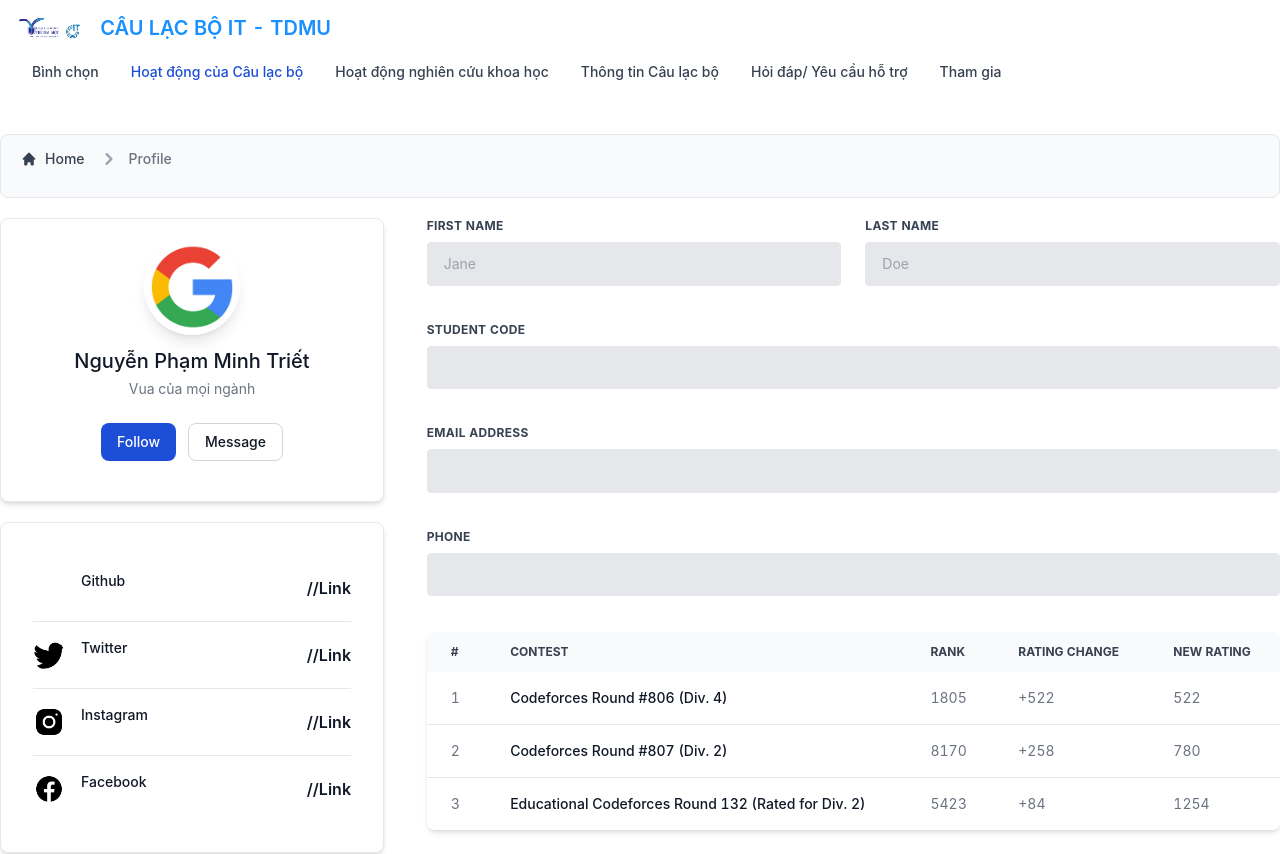
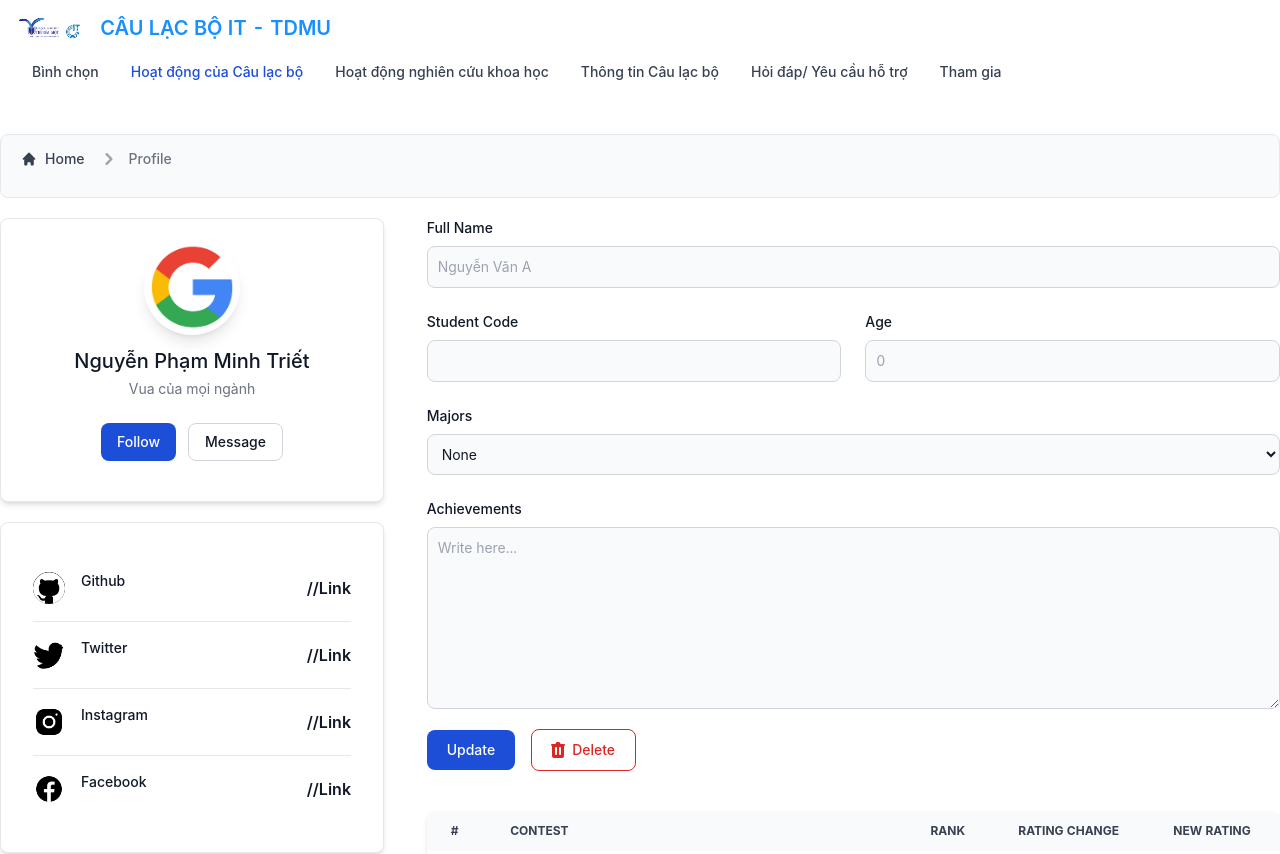
Before and after one commit to minhtriet2903/TDMU_ITCLUB_WEB, a Next.js app: page /User in a window 1280 px wide. Shown: the top 854 px of the page. Built offline with nearby package versions, Linux system fonts and the light colour scheme.

Commit message:
Update form profile (have achievements)

```diff
--- a/pages/User/index.js
+++ b/pages/User/index.js
@@ -123,7 +123,7 @@ const App = () => {
                       <div class="flex items-center space-x-4">
                         <div class="flex-shrink-0">
                           <img
-                            class="w-8 h-8 rounded-full"
+                            class="w-8 h-8 rounded-full bg-black"
                             src="/github-mark-white.png"
                             alt="GithubLogo"
                           ></img>
@@ -200,88 +200,49 @@ const App = () => {
               </div>
             </div>
             <div class="profile-right w-full col-span-2">
-              <form class="w-full">
-                <div class="flex flex-wrap -mx-3 mb-6">
-                  <div class="w-full md:w-1/2 px-3 mb-6 md:mb-0">
-                    <label
-                      class="block uppercase tracking-wide text-gray-700 text-xs font-bold mb-2"
-                      for="grid-first-name"
-                    >
-                      First Name
-                    </label>
-                    <input
-                      class="appearance-none block w-full bg-gray-200 text-gray-700 border rounded py-3 px-4 mb-3 leading-tight focus:outline-none focus:bg-white"
-                      id="grid-first-name"
-                      type="text"
-                      placeholder="Jane"
-                    ></input>
-                  </div>
-                  <div class="w-full md:w-1/2 px-3">
-                    <label
-                      class="block uppercase tracking-wide text-gray-700 text-xs font-bold mb-2"
-                      for="grid-last-name"
-                    >
-                      Last Name
-                    </label>
-                    <input
-                      class="appearance-none block w-full bg-gray-200 text-gray-700 border border-gray-200 rounded py-3 px-4 leading-tight focus:outline-none focus:bg-white focus:border-gray-500"
-                      id="grid-last-name"
-                      type="text"
-                      placeholder="Doe"
-                    ></input>
-                  </div>
+              <div class="w-full mx-auto">
+            <form>
+                <div class="grid gap-4 mb-4 sm:grid-cols-2 sm:gap-6 sm:mb-5">
+                    <div class="sm:col-span-2">
+                        <label for="name" class="block mb-2 text-sm font-medium text-gray-900 dark:text-black">Full Name</label>
+                        <input type="text" name="name" id="name" class="bg-gray-50 border border-gray-300 text-gray-900 text-sm rounded-lg focus:ring-primary-600 focus:border-primary-600 block w-full p-2.5 dark:bg-gray-700 dark:border-gray-600 dark:placeholder-gray-400 dark:text-white dark:focus:ring-primary-500 dark:focus:border-primary-500" placeholder="Nguyễn Văn A" required=""></input>
+                    </div>
+                    <div class="w-full">
+                        <label for="code" class="block mb-2 text-sm font-medium text-gray-900 dark:text-black">Student Code</label>
+                        <input type="text" name="code" id="code" class="bg-gray-50 border border-gray-300 text-gray-900 text-sm rounded-lg focus:ring-primary-600 focus:border-primary-600 block w-full p-2.5 dark:bg-gray-700 dark:border-gray-600 dark:placeholder-gray-400 dark:text-white dark:focus:ring-primary-500 dark:focus:border-primary-500" value="" required=""></input>
+                    </div>
+                    <div class="w-full">
+                        <label for="age" class="block mb-2 text-sm font-medium text-gray-900 dark:text-black">Age</label>
+                        <input type="number" name="age" id="age" class="bg-gray-50 border border-gray-300 text-gray-900 text-sm rounded-lg focus:ring-primary-600 focus:border-primary-600 block w-full p-2.5 dark:bg-gray-700 dark:border-gray-600 dark:placeholder-gray-400 dark:text-white dark:focus:ring-primary-500 dark:focus:border-primary-500" value="" placeholder="0" required=""></input>
+                    </div>
+                    <div class="sm:col-span-2">
+                        <label for="majors" class="block mb-2 text-sm font-medium text-gray-900 dark:text-black">Majors</label>
+                        <select id="majors" class="bg-gray-50 border border-gray-300 text-gray-900 text-sm rounded-lg focus:ring-primary-500 focus:border-primary-500 block w-full p-2.5 dark:bg-gray-700 dark:border-gray-600 dark:placeholder-gray-400 dark:text-white dark:focus:ring-primary-500 dark:focus:border-primary-500">
+                            <option selected="">None</option>
+                            <option value="CNTT">Information Technology</option>
+                            <option value="KTPM">Software Engineering</option>
+                            <option value="HTTT">Information System</option>
+                            <option value="TTNT">Artificial Intelligence</option>
+                        </select>
+                    </div>
+                    <div class="sm:col-span-2">
+                        <label for="description" class="block mb-2 text-sm font-medium text-gray-900 dark:text-black">Achievements</label>
+                        <textarea id="description" rows="8" class="block p-2.5 w-full text-sm text-gray-900 bg-gray-50 rounded-lg border border-gray-300 focus:ring-primary-500 focus:border-primary-500 dark:bg-gray-700 dark:border-gray-600 dark:placeholder-gray-400 dark:text-white dark:focus:ring-primary-500 dark:focus:border-primary-500" placeholder="Write here..."></textarea>
+                    </div>
                 </div>
-                <div class="flex flex-wrap -mx-3 mb-6">
-                  <div class="w-full px-3">
-                    <label
-                      class="block uppercase tracking-wide text-gray-700 text-xs font-bold mb-2"
-                      for="grid-mssv"
-                    >
-                      Student Code
-                    </label>
-                    <input
-                      class="appearance-none block w-full bg-gray-200 text-gray-700 border border-gray-200 rounded py-3 px-4 mb-3 leading-tight focus:outline-none focus:bg-white focus:border-gray-500"
-                      id="grid-mssv"
-                      type="text"
-                      placeholder=" "
-                    ></input>
-                  </div>
+                <div class="flex items-center space-x-4">
+                    <button type="submit" class="text-white bg-blue-700 hover:bg-blue-800 focus:ring-4 focus:outline-none focus:ring-blue-300 font-medium rounded-lg text-sm px-5 py-2.5 text-center dark:bg-blue-600 dark:hover:bg-blue-700 dark:focus:ring-blue-800">
+                        Update
+                    </button>
+                    <button type="button" class="text-red-600 inline-flex items-center hover:text-white border border-red-600 hover:bg-red-600 focus:ring-4 focus:outline-none focus:ring-red-300 font-medium rounded-lg text-sm px-5 py-2.5 text-center dark:border-red-500 dark:text-red-500 dark:hover:text-white dark:hover:bg-red-600 dark:focus:ring-red-900">
+                        <svg class="w-5 h-5 mr-1 -ml-1" fill="currentColor" viewBox="0 0 20 20" xmlns="http://www.w3.org/2000/svg"><path fill-rule="evenodd" d="M9 2a1 1 0 00-.894.553L7.382 4H4a1 1 0 000 2v10a2 2 0 002 2h8a2 2 0 002-2V6a1 1 0 100-2h-3.382l-.724-1.447A1 1 0 0011 2H9zM7 8a1 1 0 012 0v6a1 1 0 11-2 0V8zm5-1a1 1 0 00-1 1v6a1 1 0 102 0V8a1 1 0 00-1-1z" clip-rule="evenodd"></path></svg>
+                        Delete
+                    </button>
                 </div>
-                <div class="flex flex-wrap -mx-3 mb-6">
-                  <div class="w-full px-3">
-                    <label
-                      class="block uppercase tracking-wide text-gray-700 text-xs font-bold mb-2"
-                      for="grid-email"
-                    >
-                      Email address
-                    </label>
-                    <input
-                      class="appearance-none block w-full bg-gray-200 text-gray-700 border border-gray-200 rounded py-3 px-4 mb-3 leading-tight focus:outline-none focus:bg-white focus:border-gray-500"
-                      id="grid-email"
-                      type="email"
-                      placeholder=" "
-                    ></input>
-                  </div>
-                </div>
-                <div class="flex flex-wrap -mx-3 mb-6">
-                  <div class="w-full px-3">
-                    <label
-                      class="block uppercase tracking-wide text-gray-700 text-xs font-bold mb-2"
-                      for="grid-phone"
-                    >
-                      Phone
-                    </label>
-                    <input
-                      class="appearance-none block w-full bg-gray-200 text-gray-700 border border-gray-200 rounded py-3 px-4 mb-3 leading-tight focus:outline-none focus:bg-white focus:border-gray-500"
-                      id="grid-phone"
-                      type="text"
-                      placeholder=" "
-                    ></input>
-                  </div>
-                </div>
-              </form>
+            </form>
+        </div>
 
-              <div class="overflow-x-auto relative shadow-md sm:rounded-lg">
+              <div class="overflow-x-auto relative shadow-md sm:rounded-lg mt-10">
                 <table class="w-full text-sm text-left text-gray-500 dark:text-gray-400">
                   <thead class="text-xs text-gray-700 uppercase bg-gray-50 dark:bg-gray-700 dark:text-gray-400">
                     <tr>
@@ -304,7 +265,6 @@ const App = () => {
                   </thead>
                   <tbody>
                     <tr class="bg-white border-b dark:bg-gray-800 dark:border-gray-700">
-
                       <td class="py-4 px-6">1</td>
                       <th
                         scope="row"
@@ -317,7 +277,6 @@ const App = () => {
                       <td class="py-4 px-6">522</td>
                     </tr>
                     <tr class="bg-white border-b dark:bg-gray-800 dark:border-gray-700">
-
                       <td class="py-4 px-6">2</td>
                       <th
                         scope="row"
@@ -330,7 +289,6 @@ const App = () => {
                       <td class="py-4 px-6">780</td>
                     </tr>
                     <tr class="bg-white dark:bg-gray-800">
-
                       <td class="py-4 px-6">3</td>
                       <th
                         scope="row"
```
